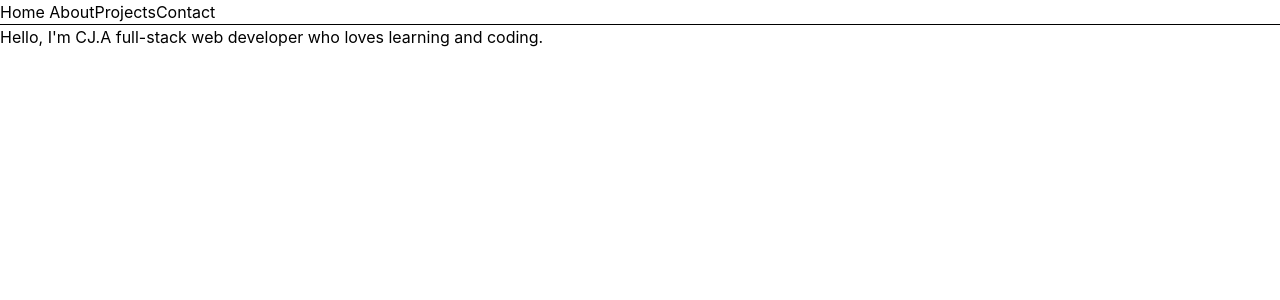
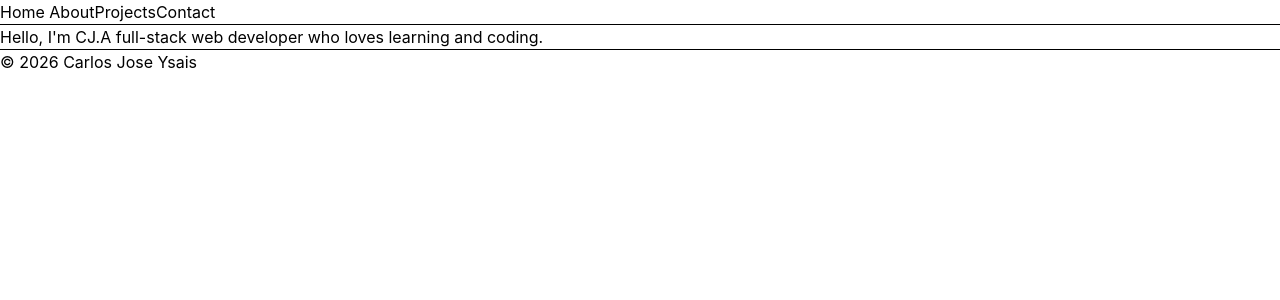
Before and after one commit to aiaiaiex/aiaiaiex.github.io, a React (Vite) app: page / in a window 1280 px wide. Shown: the top 300 px of the page. Built offline with nearby package versions, Linux system fonts and the light colour scheme.

Commit message:
Add footer

```diff
--- a/src/routes/__root.tsx
+++ b/src/routes/__root.tsx
@@ -2,7 +2,7 @@ import { createRootRoute, Link, Outlet } from "@tanstack/react-router";
 import { TanStackRouterDevtools } from "@tanstack/react-router-devtools";
 
 const RootLayout = () => (
-  <>
+  <div>
     <div>
       <Link to="/">Home</Link> <Link to="/about">About</Link>
       <Link to="/projects">Projects</Link>
@@ -10,8 +10,12 @@ const RootLayout = () => (
     </div>
     <hr />
     <Outlet />
+    <hr />
+    <div>
+      <span>&#169; 2026 Carlos Jose Ysais</span>
+    </div>
     <TanStackRouterDevtools />
-  </>
+  </div>
 );
 
 export const Route = createRootRoute({ component: RootLayout });
```
